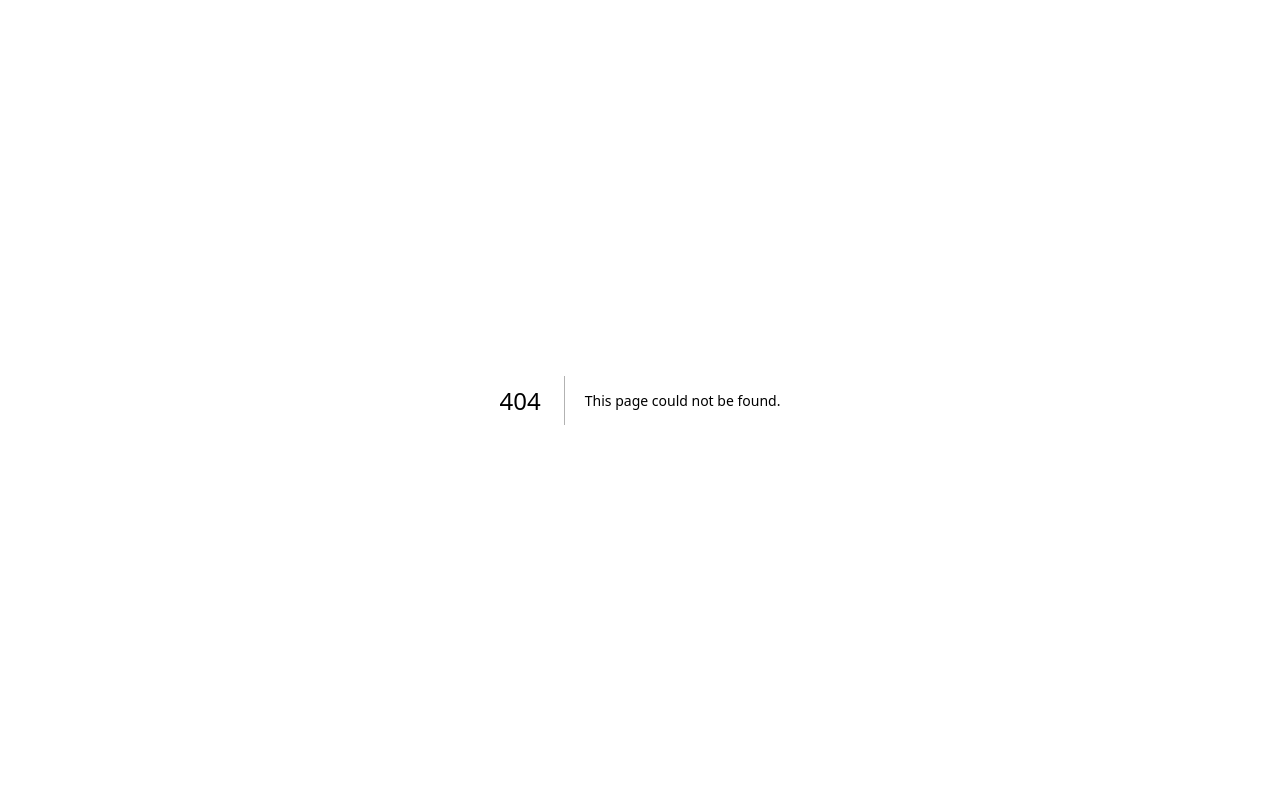
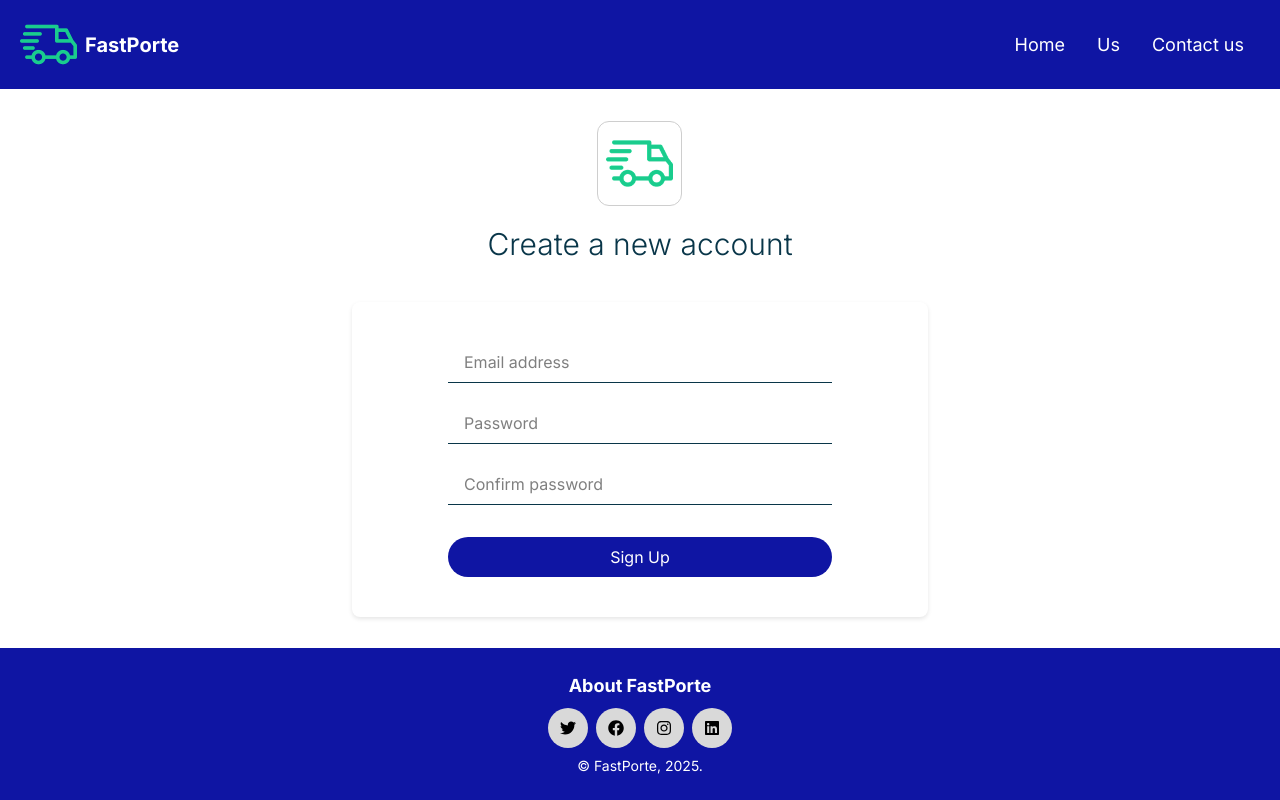
Before and after one commit to Hellcoders-202501/web-application, a Next.js app: page /signup in a window 1280 px wide. Before the commit this address had no page. Built offline with nearby package versions, Linux system fonts and the light colour scheme.

Commit message:
feat(signup): base view

```diff
--- /dev/null
+++ b/src/app/(auth)/signup/page.tsx
@@ -0,0 +1,9 @@
+import SignUpView from "@views/Auth/SingUp";
+
+const SignUp = () => {
+	return (
+		<SignUpView />
+	);
+};
+
+export default SignUp;
--- a/src/app/globals.css
+++ b/src/app/globals.css
@@ -29,3 +29,15 @@ body {
   border-radius: 8px;
   box-shadow: 0 2px 4px rgba(0, 0, 0, 0.1);
 }
+
+/* Chrome, Safari, Edge, Opera */
+input[type="number"]::-webkit-outer-spin-button,
+input[type="number"]::-webkit-inner-spin-button {
+  -webkit-appearance: none;
+  margin: 0;
+}
+
+/* Firefox */
+input[type="number"] {
+  -moz-appearance: textfield;
+}
--- /dev/null
+++ b/src/models/user.ts
@@ -0,0 +1,17 @@
+export interface RegisterUser {
+    email: string,
+    password: string,
+    firstLastName: string,
+    secondLastName: string,
+    phone: string,
+    username: string,
+    userType: string,
+    terms: boolean,
+    privacy: boolean,
+}
+
+export interface User {
+    id: string;
+    name: string;
+    email: string;
+}
--- /dev/null
+++ b/src/views/Auth/SingUp/hooks/useSignUp.tsx
@@ -0,0 +1,110 @@
+import { useEffect, useState } from "react";
+import Register from "../steps/register";
+import FillInformation from "../steps/fill-information";
+
+const useLogin = () => {
+	const [step, setStep] = useState(0);
+
+	const [signUpState, setSignUpState] = useState({
+		email: "",
+		password: "",
+		confirmPassword: "",
+		firstLastName: "",
+		secondLastName: "",
+		phone: "",
+		username: "",
+	});
+
+	const [userType, setUserType] = useState("client");
+	const [conditions, setConditions] = useState({
+		terms: false,
+		privacy: false,
+	});
+
+	const handleChange = (e: React.ChangeEvent<HTMLInputElement>) => {
+		const { name, value } = e.target;
+		setSignUpState((prevState) => ({
+			...prevState,
+			[name]: value,
+		}));
+	};
+
+	const handleUserType = (e: React.ChangeEvent<HTMLSelectElement>) => {
+		setUserType(e.target.value);
+	};
+
+	const handleConditions = (e: React.ChangeEvent<HTMLInputElement>) => {
+		const { name, checked } = e.target;
+		setConditions((prevState) => ({
+			...prevState,
+			[name]: checked,
+		}));
+	};
+
+	const handleSubmit = () => {
+		// TODO: Implement login logic
+	};
+
+	const defineTitle = () => {
+		switch (step) {
+			case 0:
+				return "Create a new account";
+			case 1:
+				return "Fill in your user information";
+			default:
+				return "Register";
+		}
+	};
+
+	const defineStep = () => {
+		switch (step) {
+			case 0:
+				return (
+					<Register
+						state={{
+							email: signUpState.email,
+							password: signUpState.password,
+							confirmPassword: signUpState.password,
+						}}
+						handleChange={handleChange}
+						handleSubmit={() => setStep(1)}
+					/>
+				);
+			case 1:
+				return (
+					<FillInformation
+						state={{
+							...signUpState,
+							userType,
+							...conditions,
+						}}
+						handleChange={handleChange}
+						handleUserType={handleUserType}
+						handleConditions={handleConditions}
+						handleSubmit={handleSubmit}
+					/>
+				);
+			default:
+				return <p>Register</p>;
+		}
+	};
+
+	useEffect(() => {
+		console.log("signup", signUpState);
+	}, [signUpState]);
+
+	useEffect(() => {
+		console.log("userType", userType);
+	}, [userType]);
+
+	useEffect(() => {
+		console.log("conditions", conditions);
+	}, [conditions]);
+
+	return {
+		defineTitle,
+		defineStep,
+	};
+};
+
+export default useLogin;
--- /dev/null
+++ b/src/views/Auth/SingUp/index.tsx
@@ -0,0 +1,15 @@
+"use client";
+import useSignUp from "./hooks/useSignUp";
+import Title from "@components/molecules/Title";
+
+const SignUpView = () => {
+	const { defineTitle, defineStep } = useSignUp();
+
+	return (
+		<div className="flex flex-col justify-center items-center h-full">
+			<Title title={defineTitle()} />
+			{defineStep()}
+		</div>
+	);
+};
+export default SignUpView;
--- /dev/null
+++ b/src/views/Auth/SingUp/steps/fill-information/index.tsx
@@ -0,0 +1,96 @@
+import Button from "@components/atoms/Button";
+import Input from "@components/atoms/Input";
+import type { RegisterUser } from "@models/user";
+import { Form, Formik } from "formik";
+import type { FC } from "react";
+
+interface Props {
+	state: RegisterUser;
+	handleChange: (e: React.ChangeEvent<HTMLInputElement>) => void;
+	handleUserType: (e: React.ChangeEvent<HTMLSelectElement>) => void;
+	handleConditions: (e: React.ChangeEvent<HTMLInputElement>) => void;
+	handleSubmit: VoidFunction;
+}
+
+const FillInformation: FC<Props> = ({
+	state,
+	handleChange,
+	handleUserType,
+	handleConditions,
+	handleSubmit,
+}) => {
+	return (
+		<div className="card-form mt-10 px-24 py-10">
+			<Formik initialValues={state} onSubmit={handleSubmit}>
+				<Form className="flex flex-col gap-5">
+					<div className="flex flex-col md:flex-row gap-5 md:gap-10">
+						<div className="flex flex-col gap-5">
+							<Input
+								placeholder="Name"
+								onChange={handleChange}
+								name="name"
+								type="text"
+							/>
+							<Input
+								placeholder="First Lastname"
+								onChange={handleChange}
+								name="firstLastName"
+								type="text"
+							/>
+						</div>
+						<div className="flex flex-col gap-5">
+							<Input
+								placeholder="Second Lastname"
+								onChange={handleChange}
+								name="secondLastName"
+								type="text"
+							/>
+							<Input
+								placeholder="Phonenumber"
+								onChange={handleChange}
+								name="phone"
+								type="number"
+							/>
+						</div>
+					</div>
+
+					<select
+						name="userType"
+						id="userType"
+						className="border rounded-2xl mx-2 py-4 px-8"
+						onChange={handleUserType}
+					>
+						<option value="client">Client</option>
+						<option value="driver">Driver</option>
+					</select>
+
+					<div className="flex flex-col gap-2">
+						<div className="flex gap-2 items-center">
+							<Input
+								type="checkbox"
+								className="self-start md:self-auto mt-2 md:mt-0"
+								name="terms"
+								onChange={handleConditions}
+							/>
+							<label htmlFor="">
+								I declare that I have read and accepted the terms and conditions
+							</label>
+						</div>
+						<div className="flex gap-2 items-center">
+							<Input
+								type="checkbox"
+								name="privacy"
+								onChange={handleConditions}
+							/>
+							<label htmlFor="">I agree to the use of my information.</label>
+						</div>
+					</div>
+					<Button type="submit" className="mt-3">
+						Sign Up
+					</Button>
+				</Form>
+			</Formik>
+		</div>
+	);
+};
+export default FillInformation;
--- /dev/null
+++ b/src/views/Auth/SingUp/steps/register/index.tsx
@@ -0,0 +1,48 @@
+import Button from "@components/atoms/Button";
+import Input from "@components/atoms/Input";
+import { Form, Formik } from "formik";
+import type { FC } from "react";
+
+interface Props {
+	state: {
+		email: string;
+		password: string;
+		confirmPassword: string;
+	};
+	handleChange: (e: React.ChangeEvent<HTMLInputElement>) => void;
+	handleSubmit: VoidFunction;
+}
+
+const Register: FC<Props> = ({ state, handleChange, handleSubmit }) => {
+	return (
+		<div className="card-form w-xl mt-10 px-24 py-10">
+			<Formik initialValues={state} onSubmit={handleSubmit}>
+				<Form className="flex flex-col gap-5">
+					<Input
+						placeholder="Email address"
+						onChange={handleChange}
+						name="email"
+						type="email"
+					/>
+					<Input
+						placeholder="Password"
+						onChange={handleChange}
+						name="password"
+						type="password"
+					/>
+					<Input
+						placeholder="Confirm password"
+						onChange={handleChange}
+						name="confirmPassword"
+						type="password"
+					/>
+					<Button type="submit" className="mt-3">
+						Sign Up
+					</Button>
+				</Form>
+			</Formik>
+		</div>
+	);
+};
+
+export default Register;
```
